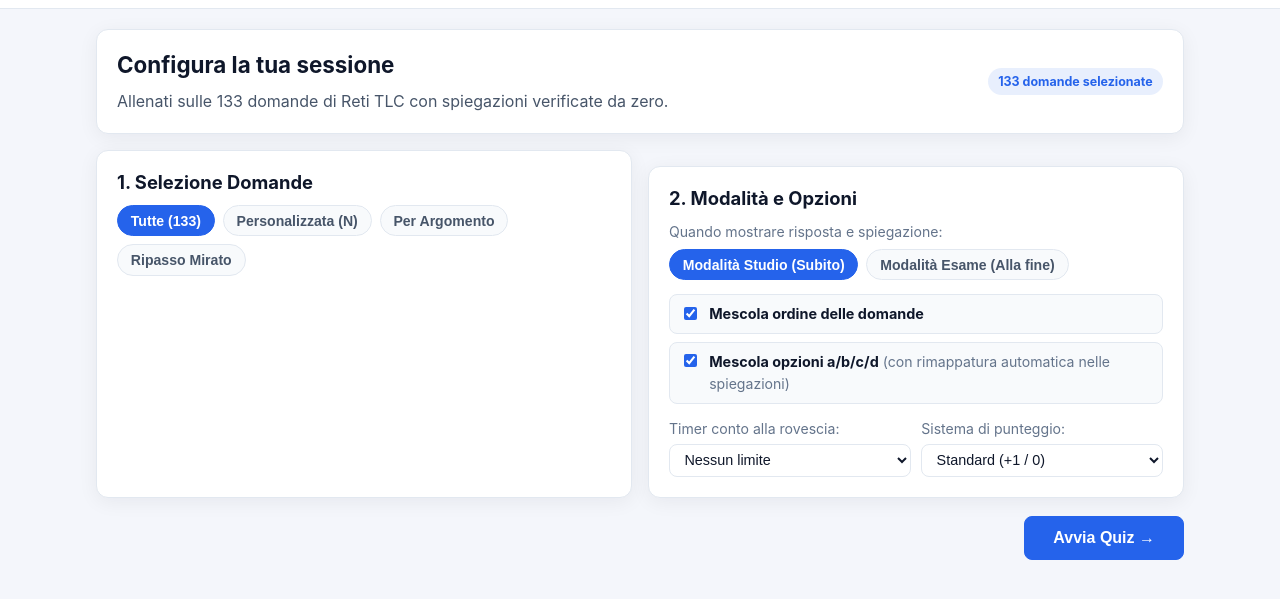
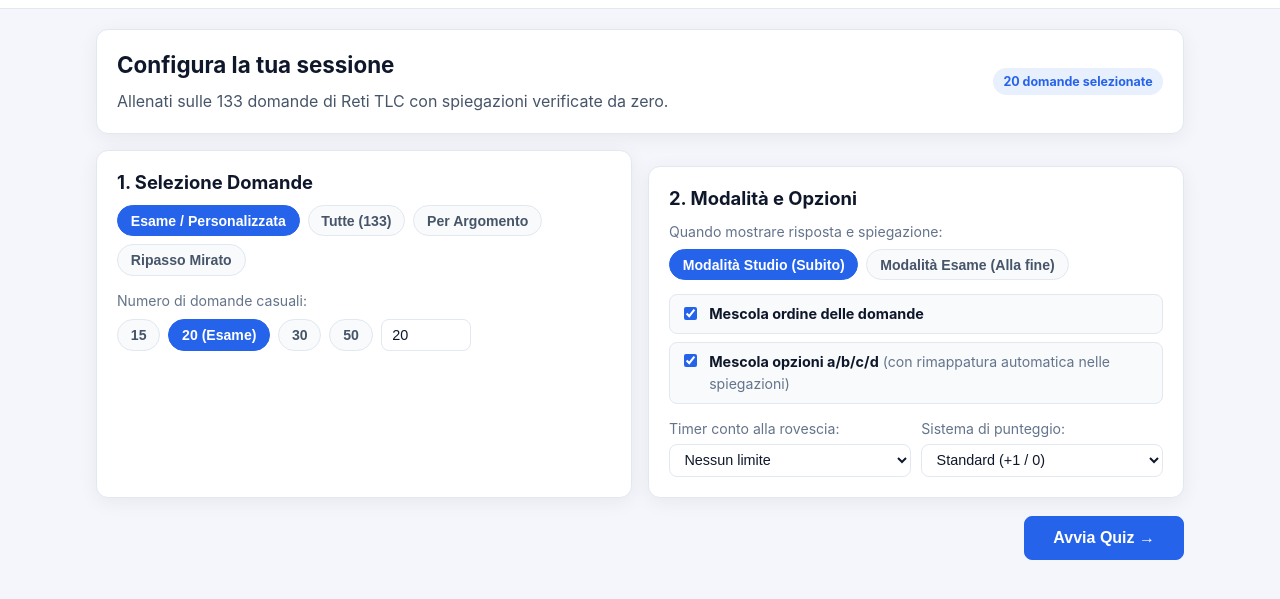
Before and after one commit to FrancescoFelappi/quiz, a plain HTML site: page index.html in a window 1280 px wide. Shown: the part 47-646 px from the top of the page. Drawn offline with Linux system fonts and the light colour scheme.

Commit message:
Set 20-question Esame preset as default instead of all questions

```diff
--- a/index.html
+++ b/index.html
@@ -554,7 +554,7 @@
             <h1>Configura la tua sessione</h1>
             <p class="muted" style="margin:0;">Allenati sulle 133 domande di Reti TLC con spiegazioni verificate da zero.</p>
           </div>
-          <span class="badge badge-primary" id="matchingCountBadge">133 domande selezionate</span>
+          <span class="badge badge-primary" id="matchingCountBadge">20 domande selezionate</span>
         </div>
       </div>
 
@@ -562,19 +562,20 @@
         <div class="card">
           <h2>1. Selezione Domande</h2>
           <div class="pill-group" id="sourceModePills" style="margin-bottom:0.9rem;">
-            <button class="pill active" data-source="all">Tutte (133)</button>
-            <button class="pill" data-source="custom">Personalizzata (N)</button>
+            <button class="pill active" data-source="custom">Esame / Personalizzata</button>
+            <button class="pill" data-source="all">Tutte (133)</button>
             <button class="pill" data-source="topics">Per Argomento</button>
             <button class="pill" data-source="smart">Ripasso Mirato</button>
           </div>
 
-          <div id="panel-custom" class="hidden" style="margin-bottom:0.75rem;">
+          <div id="panel-custom" style="margin-bottom:0.75rem;">
             <div class="soft" style="margin-bottom:0.45rem;">Numero di domande casuali:</div>
             <div class="pill-group">
-              <button class="pill active" data-n="15">15</button>
-              <button class="pill" data-n="30">30 (Esame)</button>
+              <button class="pill" data-n="15">15</button>
+              <button class="pill active" data-n="20">20 (Esame)</button>
+              <button class="pill" data-n="30">30</button>
               <button class="pill" data-n="50">50</button>
-              <input type="number" id="customNInput" class="input-sm" min="1" max="133" value="30" style="width:90px;" />
+              <input type="number" id="customNInput" class="input-sm" min="1" max="133" value="20" style="width:90px;" />
             </div>
           </div>
 
@@ -947,8 +948,8 @@
 
     // Setup state
     const setupCfg = {
-      source: "all",
-      customN: 30,
+      source: "custom",
+      customN: 20,
       selectedTopics: Object.keys(TOPICS),
       topicLimit: 0,
       smartType: "wrong",
```
